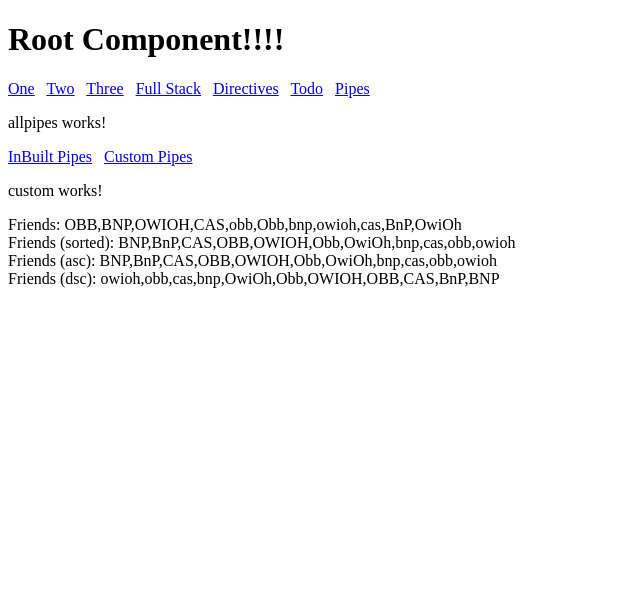
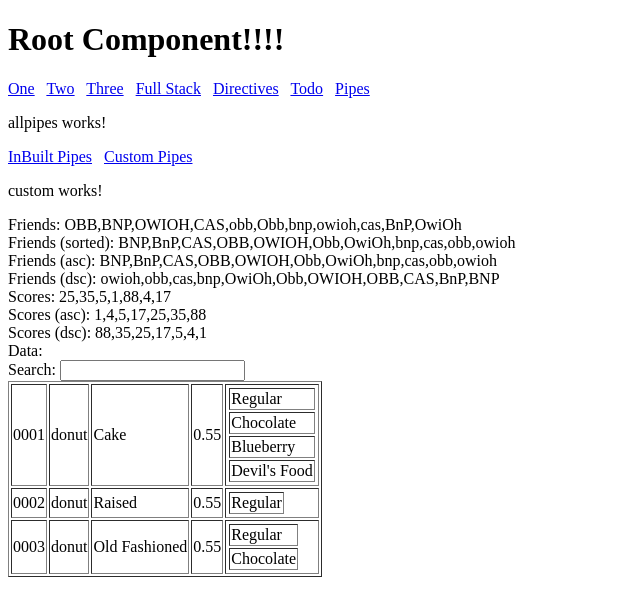
Before and after one commit to prafful/angular_may2020, an Angular app: page /allpipe/custom in a window 1280 px wide. Shown: the top 616 px of the page, without its empty margins (0-640 px from the left). Built offline with nearby package versions, Linux system fonts and the light colour scheme.

Commit message:
day07 - inbuilt and custom pipe - sortstring, livesearch

```diff
--- a/src/app/app.module.ts
+++ b/src/app/app.module.ts
@@ -30,6 +30,8 @@ import { AllpipesComponent } from './pipesdemo/allpipes/allpipes.component';
 import { InbuiltComponent } from './pipesdemo/inbuilt/inbuilt.component';
 import { CustomComponent } from './pipesdemo/custom/custom.component';
 import { SortStringArrayPipe } from './custompipes/sort-string-array.pipe';
+import { SortNumberPipe } from './custompipes/sort-number.pipe';
+import { LivesearchPipe } from './custompipes/livesearch.pipe';
 
 
 
@@ -60,7 +62,9 @@ import { SortStringArrayPipe } from './custompipes/sort-string-array.pipe';
     AllpipesComponent,
     InbuiltComponent,
     CustomComponent,
-    SortStringArrayPipe
+    SortStringArrayPipe,
+    SortNumberPipe,
+    LivesearchPipe
 
   ],
   imports: [
--- /dev/null
+++ b/src/app/custompipes/livesearch.pipe.ts
@@ -0,0 +1,18 @@
+import { Pipe, PipeTransform } from '@angular/core';
+
+@Pipe({
+  name: 'livesearch'
+})
+export class LivesearchPipe implements PipeTransform {
+
+  transform(value: any, args?: any): unknown {
+    if(!args){
+      return value
+    }
+
+    return value.filter(v=>v.name.toLowerCase().includes(args.toLowerCase()))
+
+
+  }
+
+}
--- /dev/null
+++ b/src/app/custompipes/sort-number.pipe.ts
@@ -0,0 +1,33 @@
+import { Pipe, PipeTransform } from '@angular/core';
+
+
+@Pipe({
+  name: 'sortnumber'
+})
+export class SortNumberPipe implements PipeTransform {
+
+  transform(value: number[], args?:string): unknown {
+
+    if(args === 'asc'){
+      return value.sort((a, b)=>a-b)
+    }
+    if(args === 'dsc'){
+      return value.sort((a, b)=>b-a)
+    }
+
+    return value.sort((a, b)=>a-b)
+
+    //return value.sort(function(a, b){
+    //  return a-b
+   // })
+
+    //return value.sort(this.useMeToSortNumber)
+
+    //return value.sort((a, b) => a-b);
+  }
+
+  /* useMeToSortNumber(a, b){
+    return b-a
+  }
+ */
+}
--- a/src/app/custompipes/sort-string-array.pipe.ts
+++ b/src/app/custompipes/sort-string-array.pipe.ts
@@ -5,7 +5,7 @@ import { Pipe, PipeTransform } from '@angular/core';
 })
 export class SortStringArrayPipe implements PipeTransform {
 
-  transform(value: String[], args: String): unknown {
+  transform(value: String[], args?: String): unknown {
     console.log(value);
     console.log(args);
     if(args === 'asc'){
--- a/src/app/pipesdemo/custom/custom.component.html
+++ b/src/app/pipesdemo/custom/custom.component.html
@@ -8,3 +8,26 @@ Friends (sorted): {{ friends | sortstring }}
 Friends (asc): {{ friends | sortstring:'asc' }}
 <br>
 Friends (dsc): {{ friends | sortstring:'dsc' }}
+<br>
+Scores: {{ scores }}
+<br>
+Scores (asc): {{ scores | sortnumber:'asc'}}
+<br>
+Scores (dsc): {{ scores | sortnumber:'dsc' }}
+<br>
+Data:
+<br>
+Search: <input type="text" [(ngModel)]="searchtext"> {{searchtext}}
+<table border="1">
+    <tr *ngFor="let d of data | livesearch:searchtext">
+        <td> {{ d.id}}  </td>
+        <td> {{d.type}}  </td>
+        <td> {{d.name}}  </td>
+        <td> {{d.ppu}}  </td>
+        <td>
+            <tr *ngFor="let bt of d.batters.batter">
+                <td> {{bt.type}} </td>
+            </tr>
+    </td>
+    </tr>
+</table>
--- a/src/app/pipesdemo/custom/custom.component.ts
+++ b/src/app/pipesdemo/custom/custom.component.ts
@@ -7,7 +7,82 @@ import { Component, OnInit } from '@angular/core';
 })
 export class CustomComponent implements OnInit {
 
+  scores: number[] = [25,35,5,1,88,4,17]
+
   friends:String[]=["OBB", "BNP", "OWIOH", "CAS", "obb", "Obb", "bnp", "owioh", "cas", "BnP", "OwiOh"]
+
+  data:any =[
+    {
+      "id": "0001",
+      "type": "donut",
+      "name": "Cake",
+      "ppu": 0.55,
+      "batters":
+        {
+          "batter":
+            [
+              { "id": "1001", "type": "Regular" },
+              { "id": "1002", "type": "Chocolate" },
+              { "id": "1003", "type": "Blueberry" },
+              { "id": "1004", "type": "Devil's Food" }
+            ]
+        },
+      "topping":
+        [
+          { "id": "5001", "type": "None" },
+          { "id": "5002", "type": "Glazed" },
+          { "id": "5005", "type": "Sugar" },
+          { "id": "5007", "type": "Powdered Sugar" },
+          { "id": "5006", "type": "Chocolate with Sprinkles" },
+          { "id": "5003", "type": "Chocolate" },
+          { "id": "5004", "type": "Maple" }
+        ]
+    },
+    {
+      "id": "0002",
+      "type": "donut",
+      "name": "Raised",
+      "ppu": 0.55,
+      "batters":
+        {
+          "batter":
+            [
+              { "id": "1001", "type": "Regular" }
+            ]
+        },
+      "topping":
+        [
+          { "id": "5001", "type": "None" },
+          { "id": "5002", "type": "Glazed" },
+          { "id": "5005", "type": "Sugar" },
+          { "id": "5003", "type": "Chocolate" },
+          { "id": "5004", "type": "Maple" }
+        ]
+    },
+    {
+      "id": "0003",
+      "type": "donut",
+      "name": "Old Fashioned",
+      "ppu": 0.55,
+      "batters":
+        {
+          "batter":
+            [
+              { "id": "1001", "type": "Regular" },
+              { "id": "1002", "type": "Chocolate" }
+            ]
+        },
+      "topping":
+        [
+          { "id": "5001", "type": "None" },
+          { "id": "5002", "type": "Glazed" },
+          { "id": "5003", "type": "Chocolate" },
+          { "id": "5004", "type": "Maple" }
+        ]
+    }
+  ]
+
+  searchtext =""
 
   constructor() { }
 
--- a/src/app/pipesdemo/inbuilt/inbuilt.component.ts
+++ b/src/app/pipesdemo/inbuilt/inbuilt.component.ts
@@ -7,7 +7,7 @@ import { Component, OnInit } from '@angular/core';
 })
 export class InbuiltComponent implements OnInit {
 
-  message: String = "abkra Ka DabRA GILI GILI bum"
+  message: string = "abkra Ka DabRA GILI GILI bum"
 
   mydate: Date = new Date()
 
```
Also changed, not shown: 2 other files (tests, documents, lock files or other folders).
